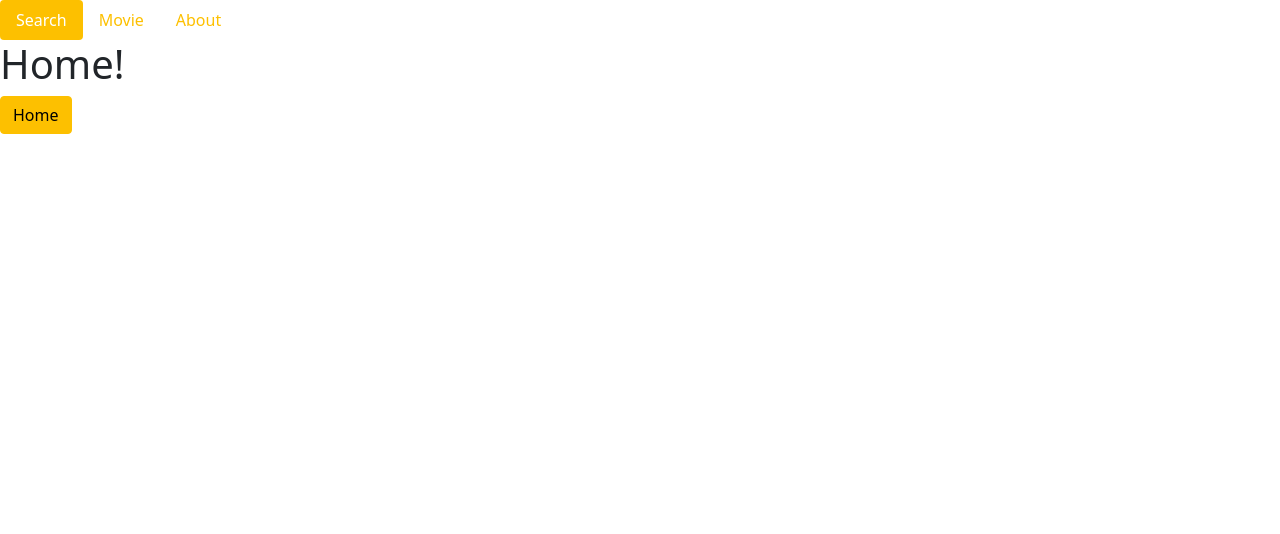
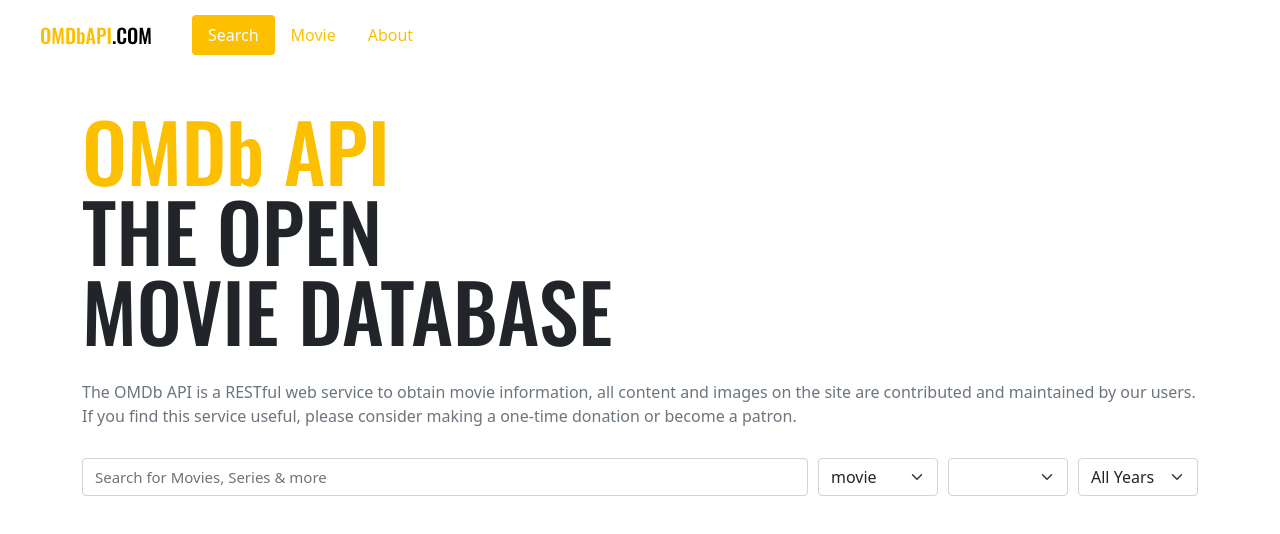
Before and after one commit to jiyoungbkim/vue3-movie-app, a Vue app: page /#/ in a window 1280 px wide. Shown: the top 534 px of the page. Built offline with nearby package versions, Linux system fonts and the light colour scheme.

Commit message:
add font, create Headline, Search filter

```diff
--- a/index.html
+++ b/index.html
@@ -6,6 +6,16 @@
   <meta name="viewport" content="width=device-width, initial-scale=1.0">
   <title>Webpack project!</title>
   <link rel="stylesheet" href="https://cdn.jsdelivr.net/npm/reset-css@5.0.1/reset.min.css">
+  <link rel="preconnect" href="https://fonts.googleapis.com">
+  <link rel="preconnect" href="https://fonts.gstatic.com" crossorigin>
+  <link href="https://fonts.googleapis.com/css2?family=Oswald:wght@500&family=Roboto:wght@400;700&display=swap" rel="stylesheet">
+
+  <style>
+    body {
+      line-height: 1.4;
+      font-family: "Roboto", sans-serif;
+    }
+  </style>
 </head>
 <body>
   <div id="app"></div>
--- a/src/components/Header.vue
+++ b/src/components/Header.vue
@@ -1,5 +1,6 @@
 <template>
   <header>
+    <Logo />
     <div class="nav nav-pills">
       <div
         v-for="nav in navigations"
@@ -17,7 +18,12 @@
 </template>
 
 <script>
+import Logo from '~/components/Logo'
+
 export default {
+  components: {
+    Logo
+  },
   data() {
     return {
       navigations: [
@@ -38,3 +44,15 @@
   },
 }
 </script>
+
+<style lang="scss" scoped>
+header {
+  height: 70px;
+  padding: 0 40px;
+  display: flex;
+  align-items: center;
+  .logo {
+    margin-right: 40px;
+  }
+}
+</style>
--- /dev/null
+++ b/src/components/Headline.vue
@@ -0,0 +1,33 @@
+<template>
+  <div class="container">
+    <h1>
+      <span>OMDb API</span><br />
+      THE OPEN<br /> MOVIE DATABASE
+    </h1>
+    <p>
+      The OMDb API is a RESTful web service to obtain movie information, all content and images on the site are contributed and maintained by our users.<br />
+      If you find this service useful, please consider making a one-time donation or become a patron.
+    </p>
+  </div>
+</template>
+
+<style lang="scss" scoped>
+@import "~/scss/main";
+
+.container {
+  padding-top: 40px;
+}
+
+h1 {
+  line-height: 1;
+  font-family: "Oswald", sans-serif;
+  font-size: 80px;
+  span {
+    color: $primary;
+  }
+}
+p {
+  margin: 30px 0;
+  color: $gray-600;
+}
+</style>
--- /dev/null
+++ b/src/components/Logo.vue
@@ -0,0 +1,24 @@
+<template>
+  <RouterLink
+    to="/"
+    class="logo">
+    <span>OMDbAPI</span>.COM
+  </RouterLink>
+</template>
+
+<style lang="scss" scoped>
+@import "~/scss/main";
+
+.logo {
+  font-family: "Oswald", sans-serif;
+  font-size: 20px;
+  color: $black;
+  text-decoration: none;
+  &:hover {
+    color: $black;
+  }
+  span {
+    color: $primary;
+  }
+}
+</style>
--- /dev/null
+++ b/src/components/Search.vue
@@ -0,0 +1,84 @@
+<template>
+  <div class="container">
+    <input
+      v-model="title"
+      class="form-control"
+      type="text"
+      placeholder="Search for Movies, Series & more" />
+    <div class="selects">
+      <select
+        v-for="filter in filters"
+        v-model="$data[filter.name]"
+        :key="filter.name"
+        class="form-select">
+        <option
+          v-if="filter.name === 'year'"
+          value="">
+          All Years
+        </option>
+        <option
+          v-for="item in filter.items"
+          :key="item">
+          {{ item }}
+        </option>
+      </select>
+    </div>
+  </div>
+</template>
+
+<script>
+export default {
+  data() {
+    return {
+      title:'',
+      type: 'movie',
+      number: 10,
+      year: '',
+      filters: [
+        {
+          name:'type',
+          items: ['movie', 'series', 'episode']
+        },
+        {
+          name: '',
+          items: [10, 20, 30]
+        },
+        {
+          name: 'year',
+          items: (()=> {
+            const years = []
+            const thisYear = new Date().getFullYear()
+            for(let i = thisYear; i >= 1985; i-=1){
+              years.push(i);
+            }
+            return years;
+          })()
+        }
+      ]
+    }
+  }
+}
+</script>
+
+<style lang="scss" scoped>
+.container {
+  display: flex;
+  > * {
+    margin-right: 10px;
+    font-size: 15px;
+    &:last-child {
+      margin-right: 0;
+    }
+  }
+  .selects {
+    display: flex;
+    select {
+      width: 120px;
+      margin-right:10px;
+      &:last-child {
+        margin-right: 0;
+      }
+    }
+  }
+}
+</style>
--- a/src/routes/Home.vue
+++ b/src/routes/Home.vue
@@ -1,6 +1,16 @@
 <template>
-  <h1>Home!</h1>
-  <div class="btn btn-primary">
-    Home
-  </div>
+  <Headline />
+  <Search />
 </template>
+
+<script>
+import Headline from '~/components/Headline'
+import Search from '~/components/Search'
+
+export default {
+  components: {
+    Headline,
+    Search
+  }
+}
+</script>
```
